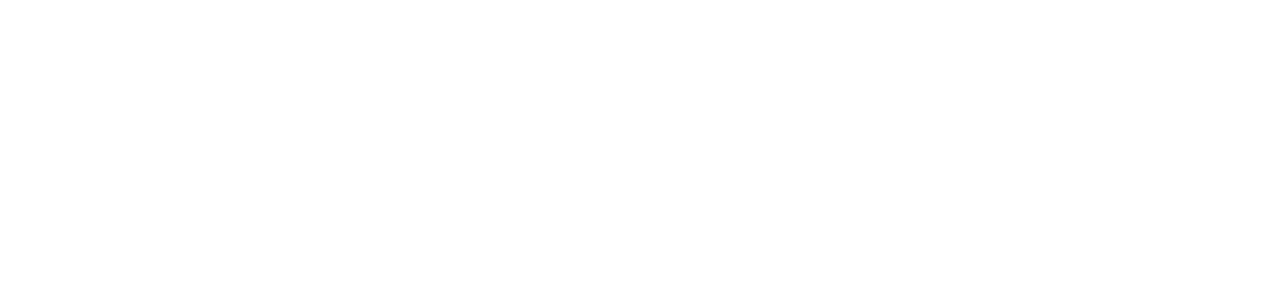
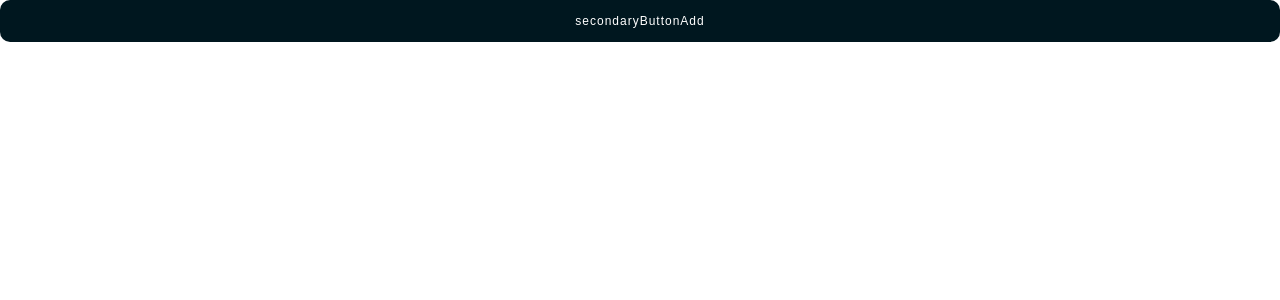
Before and after one commit to kanatbkeeep/diploma, a React (Create React App) app: page /test in a window 1280 px wide. Before the commit this address had no page. Shown: the top 300 px of the page. Built offline with nearby package versions, Linux system fonts and the light colour scheme.

Commit message:
black button

```diff
--- a/src/App.tsx
+++ b/src/App.tsx
@@ -13,6 +13,7 @@
 import Input from "./components/Input/Input";
 import Checkbox from "./components/Checkbox/Checkbox";
 import Profile from "./pages/profile/Profile";
+import Test from "./pages/test/Test";
 
 
 function App() {
@@ -20,8 +21,9 @@
         <>
             <Router>
                 <Routes>
-                    <Route path="/" element={<Profile />} />
-                    <Route path="/login" element={<Login />} />
+                    <Route path="/" element={<Profile/>} />
+                    <Route path="/login" element={<Login/>} />
+                    <Route path="/test" element={<Test/>} />
                 </Routes>
             </Router>
         </>
--- a/src/components/Button/Button.tsx
+++ b/src/components/Button/Button.tsx
@@ -2,7 +2,7 @@
 import Plus from '../../assets/icon/plus.svg'
 
 const Button = (props: any) => {
-    //типы которые возможны primaryButton, secondaryButton
+    //типы которые возможны primaryButton, secondaryButton, secondaryButtonBlack
     //типы с плюсом primaryButtonAdd, secondaryButtonAdd
     //типы small smallBlue, smallRed, smallDark
     let classname: string = props.type;
--- /dev/null
+++ b/src/pages/test/Test.tsx
@@ -0,0 +1,14 @@
+import Button from "../../components/Button/Button";
+
+const Test = () => {
+    return (
+        <div>
+            <Button
+                type={'secondaryButtonBlack'}
+                label={'secondaryButtonAdd'}
+            />
+        </div>
+    )
+}
+
+export default Test
--- a/src/style/common.scss
+++ b/src/style/common.scss
@@ -166,6 +166,27 @@
   @extend %button;
 }
 
+.secondaryButtonBlack {
+  background-color: #00171F;
+  @extend %button;
+  @extend %centralized;
+}
+
+.secondaryButtonBlack:hover {
+  background-color: #405157;
+  @extend %button;
+}
+
+.secondaryButtonBlack:active {
+  background-color: #808B8F;
+  @extend %button;
+}
+
+.secondaryButtonBlack:disabled {
+  background-color: #BFC5C7;
+  @extend %button;
+}
+
 .secondaryButtonAdd {
   background-color: #00171F;
   @extend %button;
@@ -178,11 +199,6 @@
 }
 
 .secondaryButtonAdd:active {
-  background-color: #808B8F;
-  @extend %button;
-}
-
-.secondaryButtonAdd:focus {
   background-color: #808B8F;
   @extend %button;
 }
```
